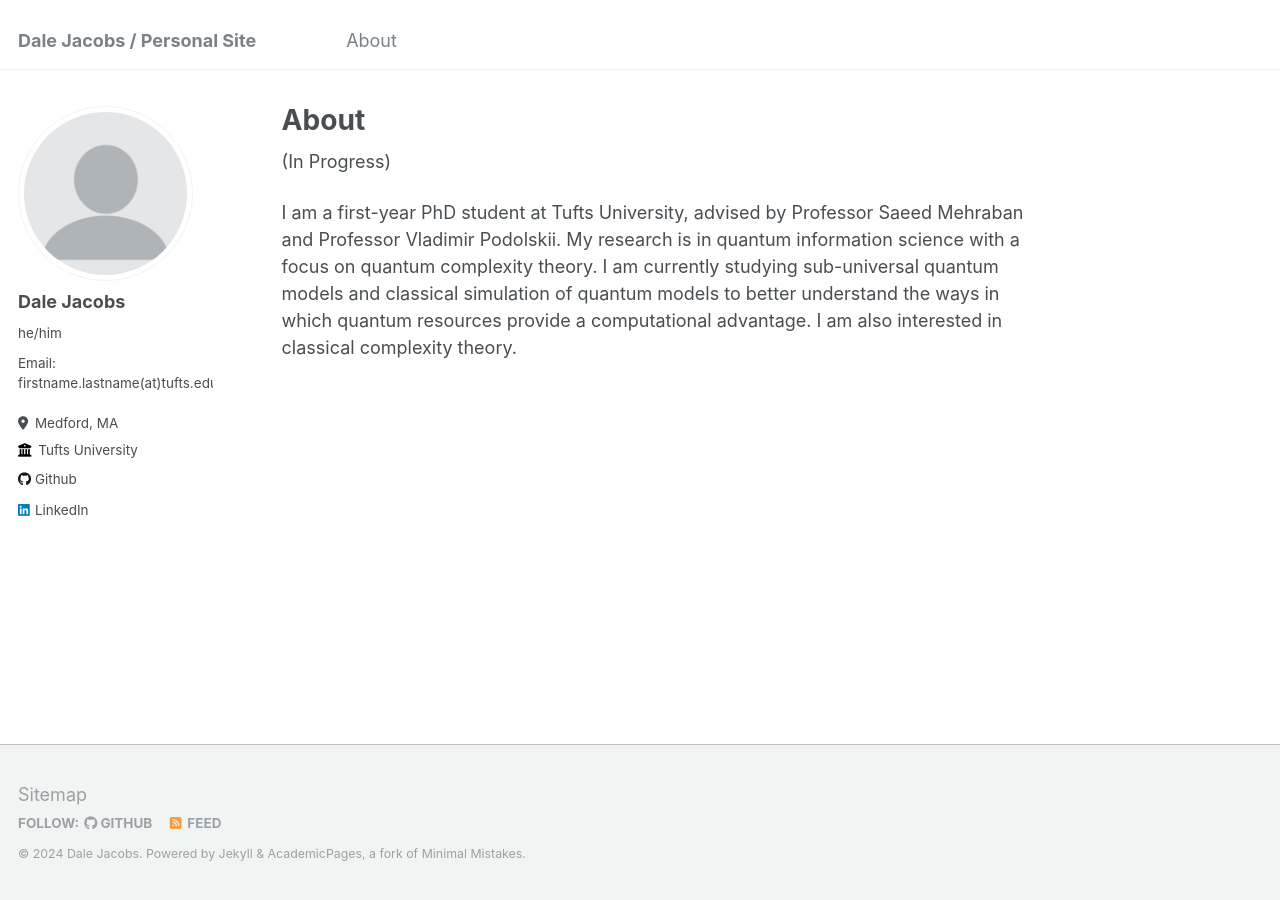
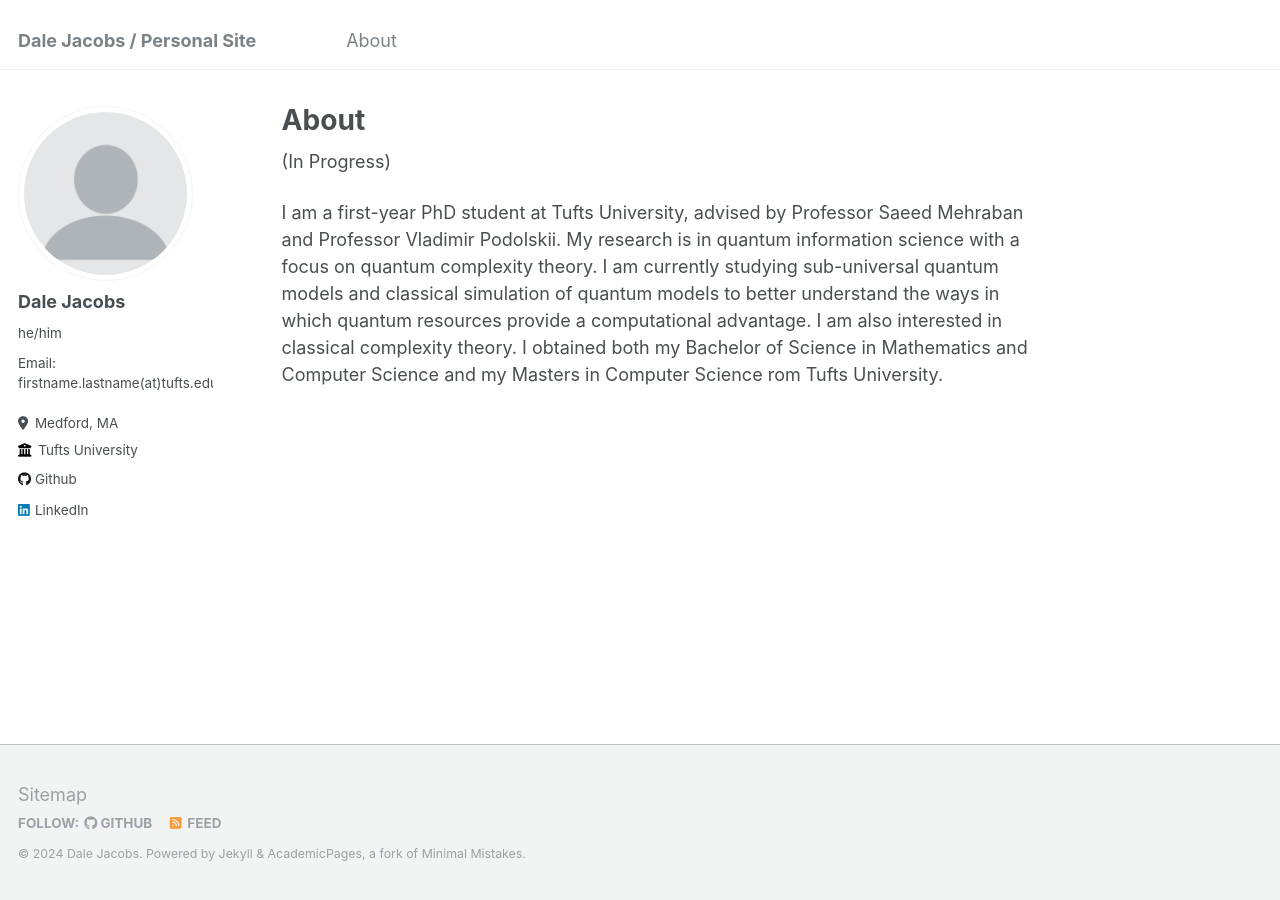
Before and after one commit to djacobs0965/djacobs0965.github.io, a Jekyll site: the page built from _pages/about.md, in a window 1280 px wide. Built offline with Jekyll 4.4.1, drawn with Linux system fonts in a browser that asks for light colours.

Commit message:
about section

```diff
--- a/_pages/about.md
+++ b/_pages/about.md
@@ -9,4 +9,4 @@ redirect_from:
 
 (In Progress)
 
-I am a first-year PhD student at Tufts University, advised by Professor Saeed Mehraban and Professor Vladimir Podolskii. My research is in quantum information science with a focus on quantum complexity theory. I am currently studying sub-universal quantum models and classical simulation of quantum models to better understand the ways in which quantum resources provide a computational advantage. I am also interested in classical complexity theory.
+I am a first-year PhD student at Tufts University, advised by Professor Saeed Mehraban and Professor Vladimir Podolskii. My research is in quantum information science with a focus on quantum complexity theory. I am currently studying sub-universal quantum models and classical simulation of quantum models to better understand the ways in which quantum resources provide a computational advantage. I am also interested in classical complexity theory. I obtained both my Bachelor of Science in Mathematics and Computer Science and my Masters in Computer Science rom Tufts University.
```
